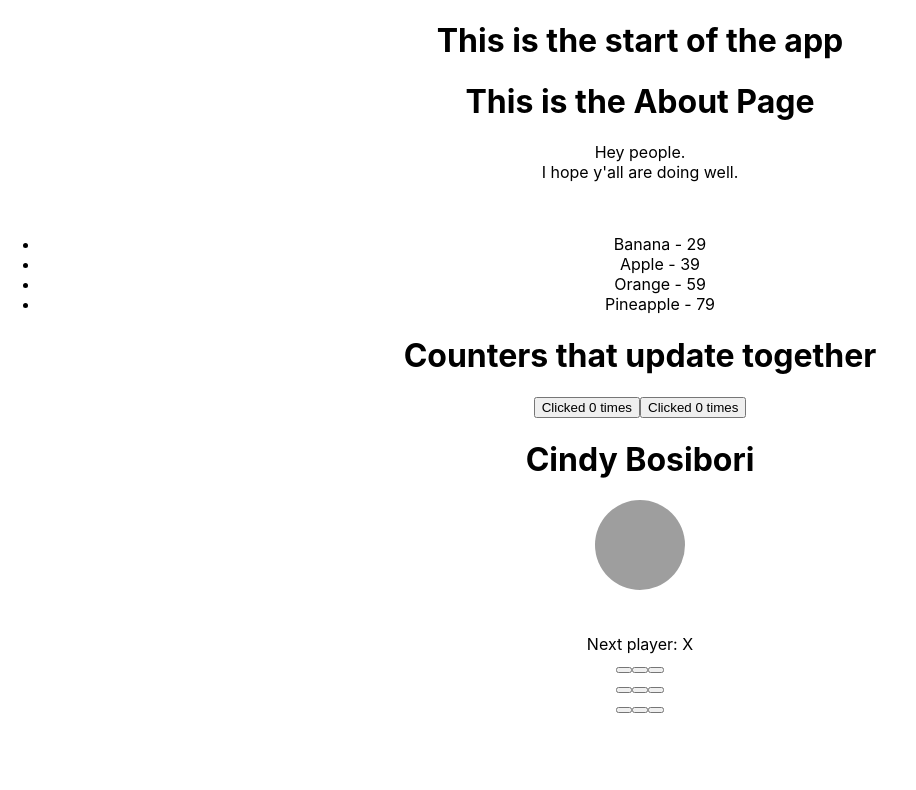
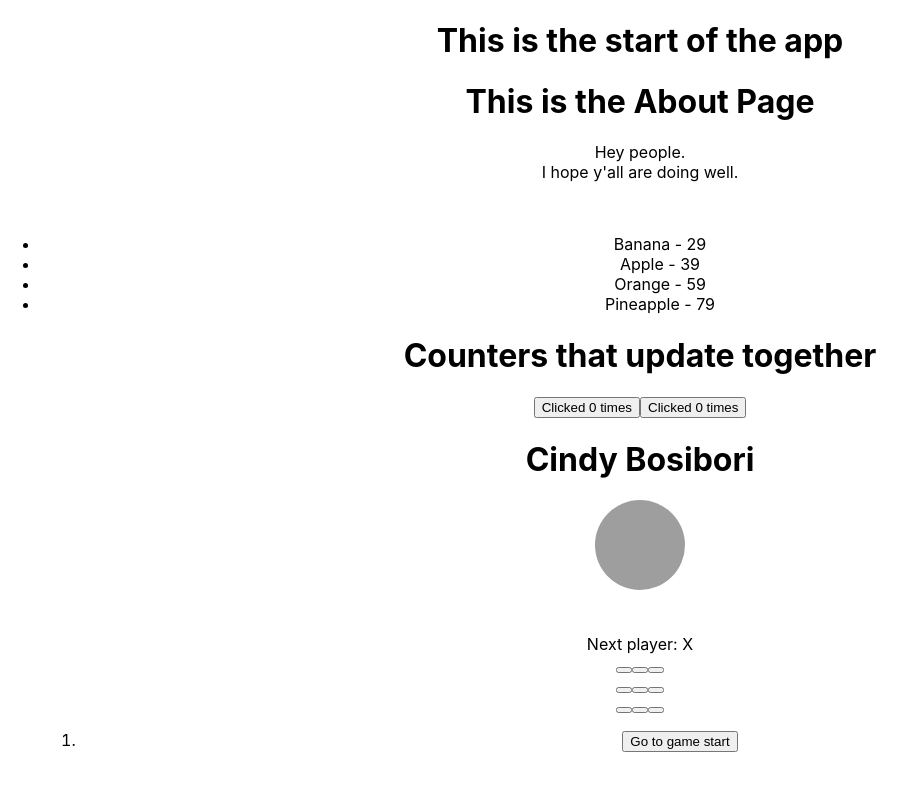
Before and after one commit to CindyBSydney/react-practice, a React (Create React App) app: page / in a window 1280 px wide. Shown: the top 790 px of the page, without its empty margins (0-916 px from the left). Built offline with nearby package versions, Linux system fonts and the light colour scheme; grey boxes are pictures that could not be loaded.

Commit message:
feat: Adding time travel

```diff
--- a/src/components/Board.tsx
+++ b/src/components/Board.tsx
@@ -48,10 +48,10 @@
 
 }
 
-export default function Board() {
+function Board({ xIsNext, squares, onPlay }: { xIsNext: boolean, squares: string[], onPlay: (squares: string[]) => void }) {
 
-    const [xIsNext, setXIsNext] = useState(true);
-    const [squares, setSquares] = useState<string[]>(Array(9).fill(null));
+    //const [xIsNext, setXIsNext] = useState(true);
+    //const [squares, setSquares] = useState<string[]>(Array(9).fill(null));
 
 
     //handleclick creates a copy of the squares array(nextSquares) using the slice() array method, changes the value of the first element to 'X' and then sets the state of the squares array to the new array
@@ -66,8 +66,11 @@
             nextSquares[i] = "O";
           }
         //nextSquares[i] = 'X';
-        setSquares(nextSquares);
-        setXIsNext(!xIsNext);
+
+        //setSquares(nextSquares);
+        //setXIsNext(!xIsNext);
+
+        onPlay(nextSquares);
     }
 
     const winner = calculateWinner(squares);
@@ -100,7 +103,60 @@
         </>
     );
 }
+export default function Game() {
+    //const [xIsNext, setXIsNext] = useState(true);
+    const [history, setHistory] = useState([{squares: Array(9).fill(null)}]);
+    const [currentMove, setCurrentMove] = useState(0);
+    const xIsNext = currentMove % 2 === 0;
+    //render squares for the current move
+    //const currentSquares = history[history.length - 1];
 
+    const currentSquares = history[currentMove];
+
+    //handleplay component will be used by the Board to update the game state
+    function handlePlay(nextSquares: string[]) {
+        //setHistory([...history, {squares: nextSquares}]);
+
+        //const nextHistory = [...history.slice(0, currentMove + 1), nextSquares];
+        const nextHistory = history.slice(0, currentMove + 1).concat([{ squares: nextSquares }]);
+        setHistory(nextHistory);
+        setCurrentMove(nextHistory.length - 1);
+
+        //setXIsNext(!xIsNext);
+
+      }
+      function jumpTo(nextMove: number) {
+        setCurrentMove(nextMove);
+        //setXIsNext(nextMove % 2 === 0);
+      }
+
+      const moves = history.map((squares, move) => {
+        let description;
+        if (move > 0) {
+          description = 'Go to move #' + move;
+        } else {
+          description = 'Go to game start';
+        }
+        return (
+          <li key={move}>
+            <button onClick={() => jumpTo(move)}>{description}</button>
+          </li>
+        );
+      });
+
+    return (
+      <div className="game">
+        <div className="game-board">
+            <Board xIsNext={xIsNext} squares={currentSquares.squares} onPlay={handlePlay}/>
+        </div>
+        <div className="game-info">
+          <ol>{
+             <ol>{moves}</ol>
+          }</ol>
+        </div>
+      </div>
+    );
+  }
 function calculateWinner(squares: string[]) {
     const lines = [
       [0, 1, 2],
```
